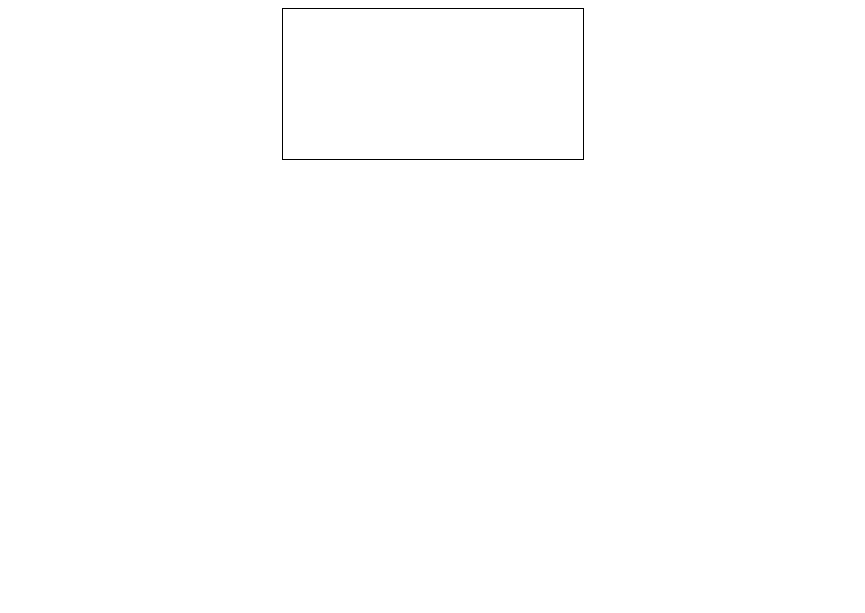
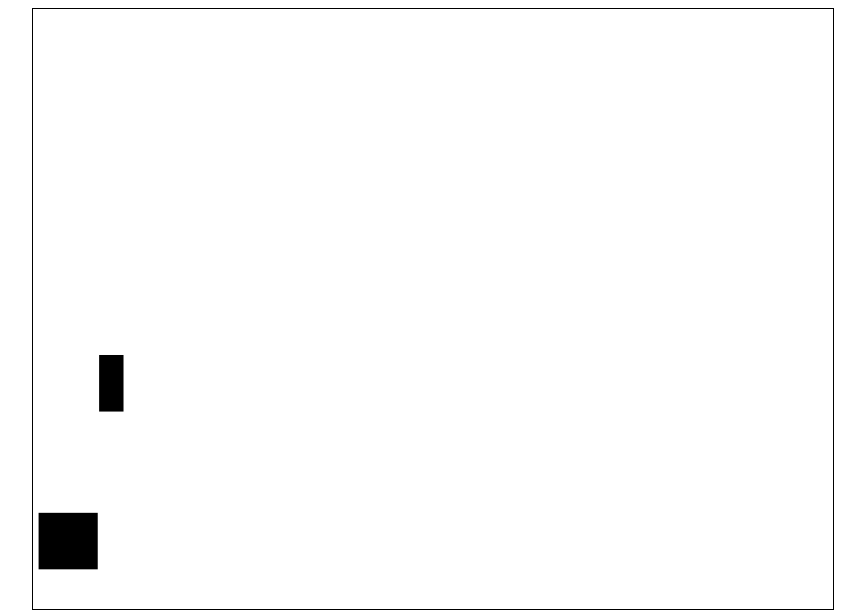
Before and after one commit to IbrahimIsmayilov/CollisionTest, a plain HTML site: page index.html in a window 1280 px wide. Shown: the whole page, without its empty margins (207-1072 px from the left). Drawn offline with Linux system fonts and the light colour scheme.

Commit message:
Add files via upload

```diff
--- a/index.html
+++ b/index.html
@@ -2,10 +2,13 @@
 <html>
 
 <head>
-    <title>PONG</title>
+    <title>RectCollision</title>
     <link rel="stylesheet" href="style.css">
 </head>
 
 <body>
     <canvas id="canvas"></canvas>
+    <script src="main.js"></script>
 </body>
+
+</html>
--- a/main.js
+++ b/main.js
@@ -8,19 +8,29 @@ cnv.height = 600;
 
 // Global Variables
 let mouseX, mouseY;
-let xOne = Math.random() * 800;
-let xTwo = Math.random() * 800;
-let yOne = Math.random() * 600;
-let yTwo = Math.random() * 600;
-let widthOne = Math.random() * 40;
-let widthTwo = Math.random() * 40;
-let widthThree = Math.random() * 40;
-let heightOne = Math.random() * 40;
-let heightTwo = Math.random() * 40;
-let heightThree = Math.random() * 40;
 
+let mouseBox = {
+    w: Math.random() * 60 + 10,
+    h: Math.random() * 60 + 10,
+}
 
+let testBox1 = {
+    x: Math.random() * 600,
+    y: Math.random() * 600,
+    w: Math.random() * 60 + 10,
+    h: Math.random() * 60 + 10,
+}
+
+let testBox2 = {
+    x: Math.random() * 600,
+    y: Math.random() * 600,
+    w: Math.random() * 60 + 10,
+    h: Math.random() * 60 + 10,
+}
+
+// Event Listener
 document.addEventListener("mousemove", mousemoveHandler)
+
 function mousemoveHandler(event) {
     // Update mouseX and mouseY
     let cnvRect = cnv.getBoundingClientRect()
@@ -30,10 +40,16 @@ function mousemoveHandler(event) {
 
 requestAnimationFrame(draw);
 function draw() {
+    ctx.fillStyle = "white";
+    ctx.fillRect(0, 0, canvas.width, canvas.height);
+
     ctx.fillStyle = "black";
-    ctx.fillRect(mouseX, mouseY, widthOne, heightOne);
+    ctx.fillRect(mouseX, mouseY, mouseBox.w, mouseBox.h);
 
-    ctx.fillRect(xOne, yOne, widthTwo, heightTwo);
-    ctx.fillRect(xTwo, yTwo, widthThree, heightThree);
+    ctx.fillRect(testBox1.x, testBox1.y, testBox1.w, testBox1.h);
+    ctx.fillRect(testBox2.x, testBox2.y, testBox2.w, testBox2.h);
+    if (mouseX + mouseBox.w > testBox1.x && mouseX < testBox1.x + testBox1.w && mouseY + mouseBox.h > testBox1.y && mouseY < testBox1.y + testBox1.h || mouseX + mouseBox.w > testBox2.x && mouseX < testBox2.x + testBox2.w && mouseY + mouseBox.h > testBox2.y && mouseY < testBox2.y + testBox2.h ) {
+        console.log("collision");
+    }
     requestAnimationFrame(draw);
 }
```
